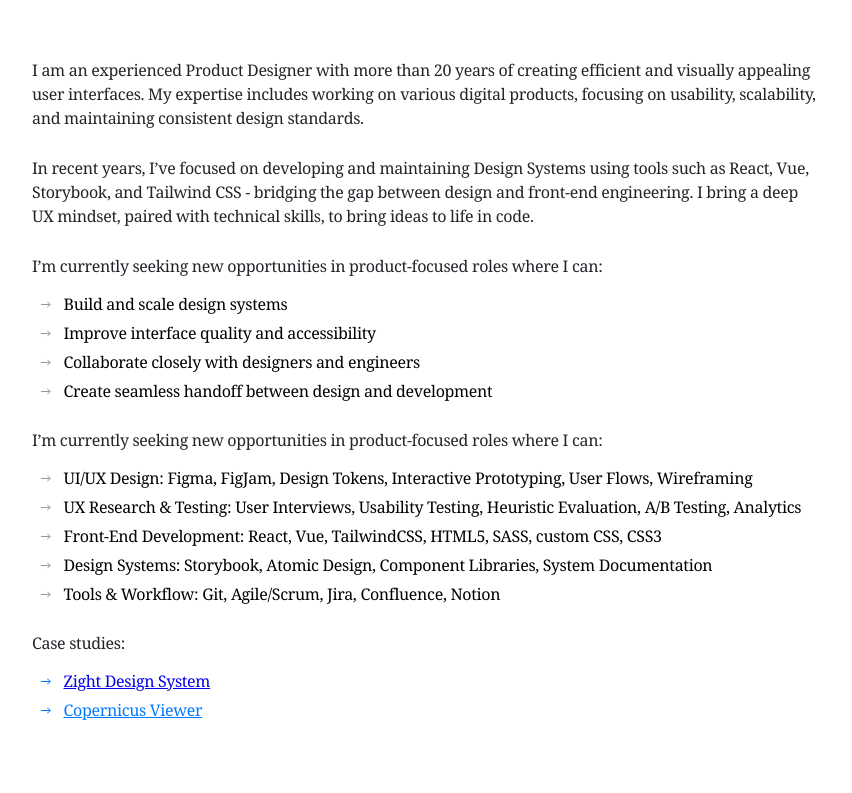
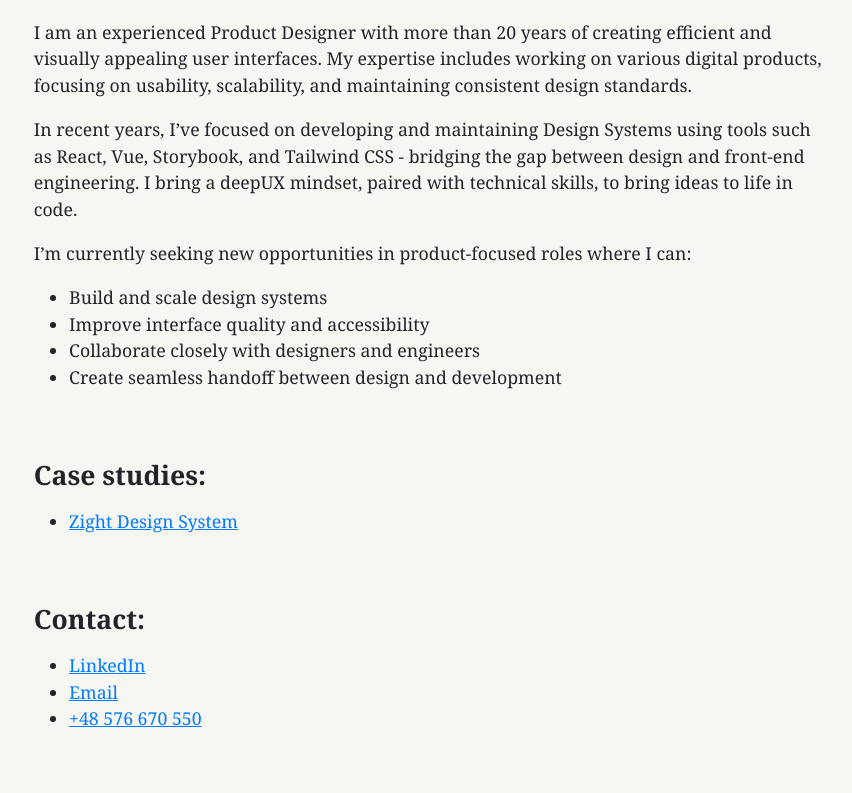
Before and after one commit to marcingaleza/marcingaleza.github.io, a plain HTML site: page index.html in a window 1280 px wide. Shown: the part 154-947 px from the top of the page, without its empty margins (208-1060 px from the left). After the commit the page ends 921 px from the top, so only its background shows below. Drawn offline with Linux system fonts and the light colour scheme.

Commit message:
Cleanups

```diff
--- a/assets/main.css
+++ b/assets/main.css
@@ -6,9 +6,16 @@
   --color-accent: #F2B516;
   --color-light: #F6F6F3;
   --color-dark: #212529;
+  --color-gray-200: #D2D2D2;
+  --color-blue-500: #007AFF;
+  --color-purple-500: #6A00FF;
+
+  --color-border: var(--color-gray-200);
+  --color-link: var(--color-blue-500);
+  --color-link-visited: var(--color-purple-500);
 
   --font-sans-serif: -apple-system, BlinkMacSystemFont, avenir next, avenir, segoe ui, helvetica neue, helvetica, Cantarell, Ubuntu, roboto, noto, arial, sans-serif;
-  --font-serif: Georgia, Iowan Old Style, Apple Garamond, Baskerville, Times New Roman, Droid Serif, Times, Source Serif Pro, serif, Apple Color Emoji, Segoe UI Emoji, Segoe UI Symbol;
+  --font-serif: "Noto Serif", Georgia, Iowan Old Style, Apple Garamond, Baskerville, Times New Roman, Droid Serif, Times, Source Serif Pro, serif, Apple Color Emoji, Segoe UI Emoji, Segoe UI Symbol;
 
 
   --focus-outline-width: 4px;
@@ -38,10 +45,10 @@
   --border-thick: var(--s-2);
 
   line-height: var(--ratio);
-  font-size: calc(.333vw + 1em);
+  font-size: calc(.133vw + 1em);
   font-family: var(--font-serif);
   background-color: var(--color-light);
-  color: var(--color-dark)
+  color: var(--color-dark);
 }
 
 *,:after,:before {
@@ -59,7 +66,7 @@
 
 :focus {
   outline: var(--border-thin) solid var(--color-mid);
-  outline-offset: var(--border-thin)
+  outline-offset: var(--border-thin);
 }
 
 .vh {
@@ -69,7 +76,7 @@
   overflow: hidden!important;
   position: absolute!important;
   white-space: nowrap!important;
-  width: 1px!important
+  width: 1px!important;
 }
 
 body {
@@ -80,17 +87,29 @@ main > * {
   display: block;
   margin-inline-start: auto;
   margin-inline-end: auto;
-  max-width: 35rem;
+  max-width: 45rem;
 }
 
 main > * + * {
   margin-block-start: 1em;
 }
 
-.page-logo {
-  max-width: 45rem;
+main > h2 {
+  margin-block-start: var(--s4);
 }
 
-.page-logo > svg {
-  width: 100%;
+a {
+  color: var(--color-link);
 }
+a:visited {
+  color: var(--color-link-visited);
+}
+ul.list {
+  padding-left: var(--s2);
+}
+
+.heading {
+  padding-bottom: var(--s2);
+  border-bottom: 1px solid var(--color-border);
+  margin-bottom: var(--s2);
+}
--- a/assets/reset.css
+++ b/assets/reset.css
@@ -51,10 +51,10 @@ h3, h4 {
 }
 
 /* A elements that don't have a class get default styles */
-a:not([class]) {
+/* a:not([class]) {
   text-decoration-skip-ink: auto;
   color: currentColor;
-}
+} */
 
 /* Make images easier to work with */
 img,
--- a/global.css
+++ /dev/null
@@ -1,31 +0,0 @@
-body {
-  margin: 0;
-  line-height: normal;
-}
-
-:root {
-  /* Color */
-  --color-ghostwhite: #f2f2f7;
-  --color-black: #000;
-  --color-gray: #212529;
-  --color-white: #fff;
-
-  /* Gap */
-  --gap-8: 8px;
-  --gap-12: 12px;
-  --gap-16: 16px;
-
-  /* Padding */
-  --padding-8: 8px;
-
-  /* Font */
-  --font-noto-serif: Noto Serif;
-
-  /* FontSize */
-  --font-size-16: 16px;
-
-  /* Figma Variables */
-
-  /* Color */
-  --Colors-Blue: #007aff;
-}
--- a/index.html
+++ b/index.html
@@ -1,223 +1,41 @@
 <!DOCTYPE html>
-<html>
+<html lang="en">
 <head>
-    <meta charset="utf-8" />
-    <meta name="viewport" content="initial-scale=1, width=device-width" />
+  <meta charset="UTF-8">
+  <meta name="viewport" content="width=device-width, initial-scale=1.0">
   <title>Marcin Galeza - Product Designer</title>
-    <link rel="stylesheet" href="./global.css" />
-    <link rel="stylesheet" href="./index.css" />
-    <link
-      rel="stylesheet"
-      href="https://fonts.googleapis.com/css2?family=Noto Serif:wght@400;700&display=swap"
-    />
+  <link rel="preconnect" href="https://fonts.googleapis.com">
+  <link rel="preconnect" href="https://fonts.gstatic.com" crossorigin>
+  <link href="https://fonts.googleapis.com/css2?family=Noto+Serif:ital,wght@0,100..900;1,100..900&display=swap" rel="stylesheet">
+  <link rel="stylesheet" href="assets/main.css">
 </head>
 <body>
-    <div class="website">
-      <div class="page">
-        <div class="header">
-          <h1 class="marcin-galeza">Marcin Galeza</h1>
-          <h3 class="product-designer">Product Designer</h3>
+  <div class="wrapper">
+    <main>
+      <div class="heading">
+        <h1>Marcin Galeza</h1>
+        <p>Product Designer</p>
       </div>
-        <main class="main">
-          <div class="i-am-an">
-            I am an experienced Product Designer with more than 20 years of
-            creating efficient and visually appealing user interfaces. My
-            expertise includes working on various digital products, focusing on
-            usability, scalability, and maintaining consistent design standards.
-          </div>
-          <div class="i-am-an">
-            <p class="in-recent-years">
-              In recent years, I’ve focused on developing and maintaining Design
-              Systems using tools such as React, Vue, Storybook, and Tailwind
-              CSS - bridging the gap between design and front-end engineering. I
-              bring a deep
-            </p>
-            <p class="in-recent-years">
-              UX mindset, paired with technical skills, to bring ideas to life
-              in code.
-            </p>
-          </div>
-          <section class="listwrapper">
-            <div class="i-am-an">
-              I’m currently seeking new opportunities in product-focused roles
-              where I can:
-            </div>
-            <div class="list">
-              <div class="listitem">
-                <img
-                  class="vector-1-stroke"
-                  loading="lazy"
-                  alt=""
-                  src="./public/vector-1-stroke.svg"
-                />
-
-                <div class="build-and-scale">
-                  Build and scale design systems
-                </div>
-              </div>
-              <div class="listitem">
-                <img
-                  class="vector-1-stroke"
-                  loading="lazy"
-                  alt=""
-                  src="./public/vector-1-stroke.svg"
-                />
-
-                <div class="build-and-scale">
-                  Improve interface quality and accessibility
-                </div>
-              </div>
-              <div class="listitem">
-                <img
-                  class="vector-1-stroke"
-                  loading="lazy"
-                  alt=""
-                  src="./public/vector-1-stroke.svg"
-                />
-
-                <div class="build-and-scale">
-                  Collaborate closely with designers and engineers
-                </div>
-              </div>
-              <div class="listitem">
-                <img
-                  class="vector-1-stroke"
-                  loading="lazy"
-                  alt=""
-                  src="./public/vector-1-stroke.svg"
-                />
-
-                <div class="build-and-scale">
-                  Create seamless handoff between design and development
-                </div>
-              </div>
-            </div>
-          </section>
-          <section class="listwrapper">
-            <div class="i-am-an">
-              I’m currently seeking new opportunities in product-focused roles
-              where I can:
-            </div>
-            <div class="list">
-              <div class="listitem">
-                <img
-                  class="vector-1-stroke"
-                  loading="lazy"
-                  alt=""
-                  src="./public/vector-1-stroke.svg"
-                />
-
-                <div class="build-and-scale">
-                  <span>UI/UX Design:</span>
-                  <span>
-                    Figma, FigJam, Design Tokens, Interactive Prototyping, User
-                    Flows, Wireframing</span
-                  >
-                </div>
-              </div>
-              <div class="listitem">
-                <img
-                  class="vector-1-stroke"
-                  loading="lazy"
-                  alt=""
-                  src="./public/vector-1-stroke.svg"
-                />
-
-                <div class="build-and-scale">
-                  <span>UX Research & Testing: </span>
-                  <span
-                    >User Interviews, Usability Testing, Heuristic Evaluation,
-                    A/B Testing, Analytics</span
-                  >
-                </div>
-              </div>
-              <div class="listitem">
-                <img
-                  class="vector-1-stroke"
-                  loading="lazy"
-                  alt=""
-                  src="./public/vector-1-stroke.svg"
-                />
-
-                <div class="build-and-scale">
-                  <span>Front-End Development: </span>
-                  <span
-                    >React, Vue, TailwindCSS, HTML5, SASS, custom CSS,
-                    CSS3</span
-                  >
-                </div>
-              </div>
-              <div class="listitem">
-                <img
-                  class="vector-1-stroke"
-                  loading="lazy"
-                  alt=""
-                  src="./public/vector-1-stroke.svg"
-                />
-
-                <div class="build-and-scale">
-                  <span>Design Systems: </span>
-                  <span
-                    >Storybook, Atomic Design, Component Libraries, System
-                    Documentation</span
-                  >
-                </div>
-              </div>
-              <div class="listitem">
-                <img
-                  class="vector-1-stroke"
-                  loading="lazy"
-                  alt=""
-                  src="./public/vector-1-stroke.svg"
-                />
-
-                <div class="build-and-scale">
-                  <span>Tools & Workflow:</span>
-                  <span> Git, Agile/Scrum, Jira, Confluence, Notion</span>
-                </div>
-              </div>
-            </div>
-          </section>
-          <div class="listwrapper2">
-            <div class="i-am-an">Case studies:</div>
-            <div class="list2">
-              <div class="listitem">
-                <img
-                  class="vector-1-stroke"
-                  loading="lazy"
-                  alt=""
-                  src="./public/vector-1-stroke-9.svg"
-                />
-
-                <a href="http://bit.ly/4nuV998" target="_blank" class="zight-design-system">Zight Design System</a>
-              </div>
-              <div class="listitem">
-                <img
-                  class="vector-1-stroke"
-                  loading="lazy"
-                  alt=""
-                  src="./public/vector-1-stroke-9.svg"
-                />
-
-                <div class="zight-design-system">Copernicus Viewer</div>
-              </div>
-            </div>
-          </div>
+      <p>I am an experienced Product Designer with more than 20 years of creating efficient and visually appealing user interfaces. My expertise includes working on various digital products, focusing on usability, scalability, and maintaining consistent design standards.</p>
+      <p>In recent years, I’ve focused on developing and maintaining Design Systems using tools such as React, Vue, Storybook, and Tailwind CSS - bridging the gap between design and front-end engineering. I bring a deepUX mindset, paired with technical skills, to bring ideas to life in code.</p>
+      <p>I’m currently seeking new opportunities in product-focused roles where I can:</p>
+      <ul class="list">
+        <li>Build and scale design systems</li>
+        <li>Improve interface quality and accessibility</li>
+        <li>Collaborate closely with designers and engineers</li>
+        <li>Create seamless handoff between design and development</li>
+      </ul>
+      <h2>Case studies:</h2>
+      <ul class="list">
+        <li><a target="_blank" href="https://www.figma.com/proto/eRa1QRo990eQtxvF4AOVnM/Case-Study---Zight-Design-System?page-id=0%3A1&node-id=1-24&p=f&viewport=602%2C-573%2C0.96&t=WPMUtxrKFgp2kPCT-1&scaling=min-zoom&content-scaling=fixed">Zight Design System</a></li>
+      </ul>
+      <h2>Contact:</h2>
+      <ul class="list">
+        <li><a target="_blank" href="https://www.linkedin.com/in/marcingaleza/">LinkedIn</a></li>
+        <li><a target="_blank" href="mailto:marcin.galeza@gmail.com">Email</a></li>
+        <li><a href="tel:+48576670550">+48 576 670 550</a></li>
+      </ul>
     </main>
-        <div class="footer">
-          <img
-            class="brands-linkedin"
-            loading="lazy"
-            alt=""
-            src="./public/brands--linkedin.svg"
-          />
-
-          <div class="marcingalezagmailcom">
-            +48 576 670 550 |
-            <span class="marcingalezagmailcom1">marcin.galeza@gmail.com</span>
-          </div>
-        </div>
-      </div>
   </div>
 </body>
 </html>
```
Also changed, not shown: package.json (deleted, +0 -14 lines), README.md, assets/laiconick-logo.svg (deleted). Lines whose indentation alone changed are shown as unchanged.
